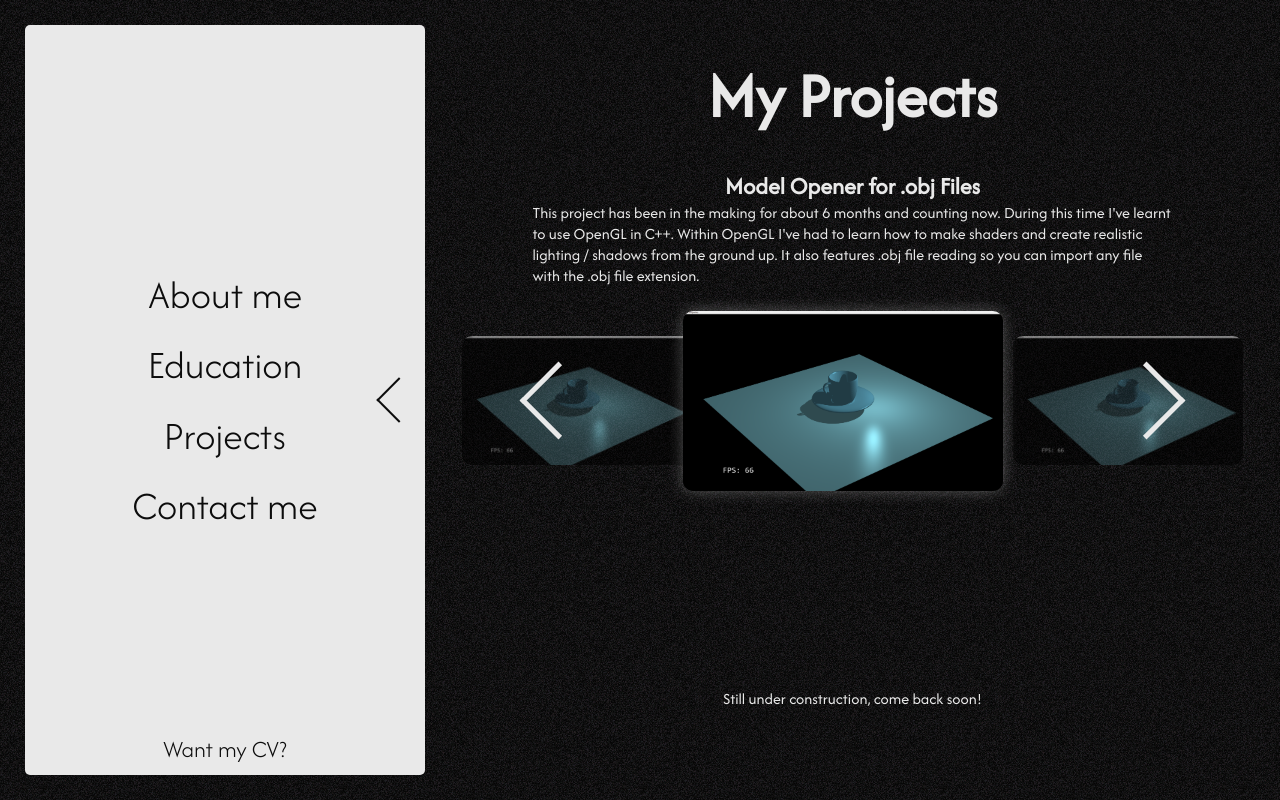
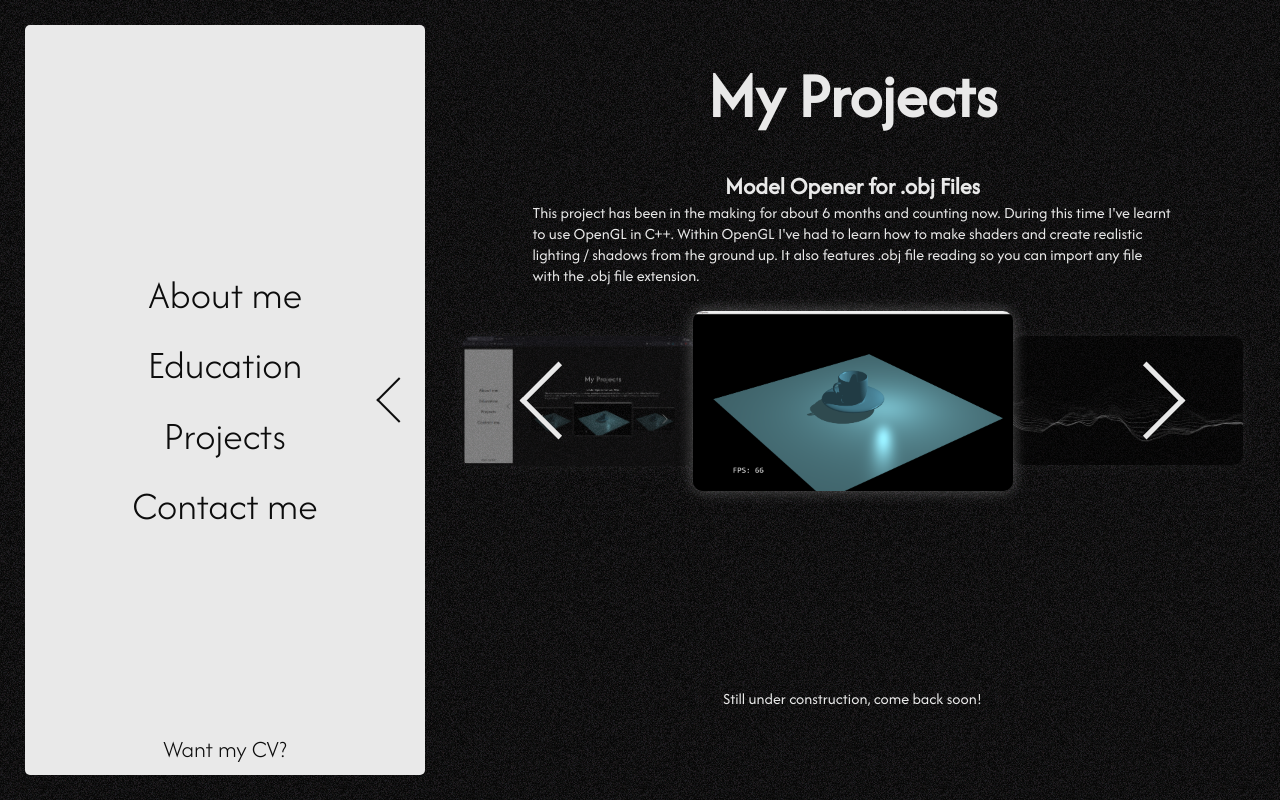
Before and after one commit to x-464/Website, a plain HTML site: page index.html in a window 1280 px wide. Both pictures are taken after a click on the element 558 px from the left and 2912 px from the top of the page. Shown: the part 2512-3312 px from the top of the page. Drawn offline with Linux system fonts and the light colour scheme.

Commit message:
Image carousel is now kinda working

```diff
--- a/index.html
+++ b/index.html
@@ -85,8 +85,8 @@
             </p>
             <br>
             <div id="modelOpenerImages">
-                <img src="images/Project IMGs/ModelOpener/TeacupFullScreen.png" alt="This image shows a teacup being rendered using OpenGL with realistic lighting and shadows" id="image1" class="teapotImg">
-                <img src="images/Project IMGs/ModelOpener/TeacupFullScreen.png" alt="This image shows a teacup being rendered using OpenGL with realistic lighting and shadows" id="image2" class="teapotImg">
+                <img src="images/Project IMGs/ModelOpener/pcbg.png" alt="This image shows a teacup being rendered using OpenGL with realistic lighting and shadows" id="image1" class="teapotImg">
+                <img src="images/Project IMGs/ModelOpener/websiteWeirdness.png" alt="This image shows a teacup being rendered using OpenGL with realistic lighting and shadows" id="image2" class="teapotImg">
                 <img src="images/Project IMGs/ModelOpener/TeacupFullScreen.png" alt="This image shows a teacup being rendered using OpenGL with realistic lighting and shadows" id="image3" class="teapotImg">
                 <div class="arrowMovement" id="arrowForCarouselLeft"></div>
                 <div class="arrowMovement" id="arrowForCarouselRight"></div>
--- a/main.js
+++ b/main.js
@@ -90,6 +90,7 @@ arrowForSidebarOpen.addEventListener("click", function() {
     }
 });
 
+
 // Changing text at the top ----------------------------------------------------------------------------------------------------
 
 const TextArray = ["STUDENT", "GRAPHIC DESIGNER", "3D MODELER", "EDITOR", "PROBLEM SOLVER", "UI/UX DESIGNER", "PROGRAMMER"];
@@ -116,9 +117,54 @@ function cycleText() {
 setInterval(cycleText, 1000);
 
 
-// LEFT ARROW FOR CAROUSEL ------------------------------------------------------------------------
+// Arrows and carousel -----------------------------------------------------------------------------------
 
 const leftArrowChecker = document.getElementById('arrowForCarouselLeft');
+const rightArrowChecker = document.getElementById('arrowForCarouselRight');
+const images = [
+    document.getElementById('image1'),
+    document.getElementById('image2'),
+    document.getElementById('image3')
+];
+
+function animateToNewPositions() {
+    images.forEach((img, index) => {
+        const rect = img.getBoundingClientRect();
+        // img.style.margin = ( something to do with rect in here, using some of the rect )
+    })
+}
+
+// Function to update the grid positions based on image order
+function updateGridPositions() {
+    // First image goes in the first column
+    images[0].style.gridColumn = '1';
+    images[0].style.justifySelf = 'end';
+    images[0].style.maxWidth = '18vw';
+    images[0].style.opacity = '50%';
+    images[0].style.boxShadow = '0px 0px 15px rgba(256, 256, 256, 0.1)';
+    images[0].style.zIndex = '-1';
+    // Second image goes in the second column (center)
+    images[1].style.gridColumn = '2';
+    images[1].style.justifySelf = 'center';
+    images[1].style.maxWidth = '25vw';
+    images[1].style.opacity = '100%';
+    images[1].style.boxShadow = '0px 0px 15px rgba(256, 256, 256, 0.3)';
+    images[1].style.zIndex = '0';
+    // Third image goes in the third column
+    images[2].style.gridColumn = '3';
+    images[2].style.justifySelf = 'start';
+    images[2].style.maxWidth = '18vw';
+    images[2].style.opacity = '50%';
+    images[2].style.boxShadow = '0px 0px 15px rgba(256, 256, 256, 0.1)';
+    images[2].style.zIndex = '-1';
+}
+
+// Rotate images left
+leftArrowChecker.addEventListener('click', function() {
+    images.push(images.shift());  // Rotate array left
+    updateGridPositions();
+    animateToNewPositions();
+});
 
 leftArrowChecker.addEventListener('mouseenter', function() {
     leftArrowChecker.style.width = '43px';
@@ -144,17 +190,13 @@ leftArrowChecker.addEventListener('mouseup', function() {
     }, 150)
 })
 
-const imageElements = document.getElementById('image2');
-let currentTranslateX = 0;
 
-leftArrowChecker.addEventListener('click', function() {
-    currentTranslateX -= 10;
-    imageElements.style.transform = `translateX(${currentTranslateX}px)`;
+// Rotate images right
+rightArrowChecker.addEventListener('click', function() {
+    images.unshift(images.pop()); // Rotate array right
+    updateGridPositions();
+    animateToNewPositions();
 });
-
-// RIGHT ARROW FOR CAROUSEL ------------------------------------------------------------------------
-
-const rightArrowChecker = document.getElementById('arrowForCarouselRight');
 
 rightArrowChecker.addEventListener('mouseenter', function() {
     rightArrowChecker.style.width = '43px';
@@ -180,12 +222,9 @@ rightArrowChecker.addEventListener('mouseup', function() {
     }, 150)
 })
 
-let currentTranslateY = 0;
+// Initial setup: update grid positions for the first time
+updateGridPositions();
 
-rightArrowChecker.addEventListener('click', function() {
-    currentTranslateY += 10;
-    imageElements.style.transform = `translateX(${currentTranslateY}px)`;
-});
 
 // 3d parallax (don't delete I may use in future) ------------------------------------
 
--- a/style.css
+++ b/style.css
@@ -304,12 +304,14 @@ body{
 
 #modelOpenerImages{
     display: grid;
+    position: relative;
     grid-template-columns: repeat(3, 1fr);
     grid-template-rows: 0.1fr 1fr 0.1fr;
 }
 
 .teapotImg{
     border-radius: 10px;
+    transition: top 0.7s ease;
 }
 
 #image1{
@@ -320,7 +322,11 @@ body{
     align-self: center;
     opacity: 50%;
     z-index: -1;
-    box-shadow: 0px 0px 15px rgba(256, 256, 256, 0.05);
+   box-shadow: 0px 0px 15px rgba(256, 256, 256, 0.05);
+   transition: transform 0.7s ease, max-Width 0.7s ease, opacity 0.7s ease;
+}
+#image1:hover{
+    transform: scale(1.1);
 }
 
 #image2{
@@ -330,7 +336,7 @@ body{
     justify-self: center;
     align-self: center;
     box-shadow: 0px 0px 15px rgba(256, 256, 256, 0.3);
-    transition: transform 0.7s ease;
+    transition: transform 0.7s ease, max-Width 0.7s ease, opacity 0.7s ease;
 }
 #image2:hover{
     transform: scale(1.1);
@@ -345,6 +351,10 @@ body{
     opacity: 50%;
     z-index: -1;
     box-shadow: 0px 0px 1rem rgba(256, 256, 256, 0.05);
+    transition: transform 0.7s ease, max-Width 0.7s ease, opacity 0.7s ease;
+}
+#image3:hover{
+    transform: scale(1.1);
 }
 
 #arrowForCarouselLeft {
@@ -374,7 +384,6 @@ body{
     align-self: center;
     transition: width 0.2s ease, height 0.2s ease;
 }
-
 
 .arrowMovement:hover{
     width: 15px;
```
Also changed, not shown: images/Project IMGs/ModelOpener/pcbg.png (added), images/Project IMGs/ModelOpener/websiteWeirdness.png (added).
